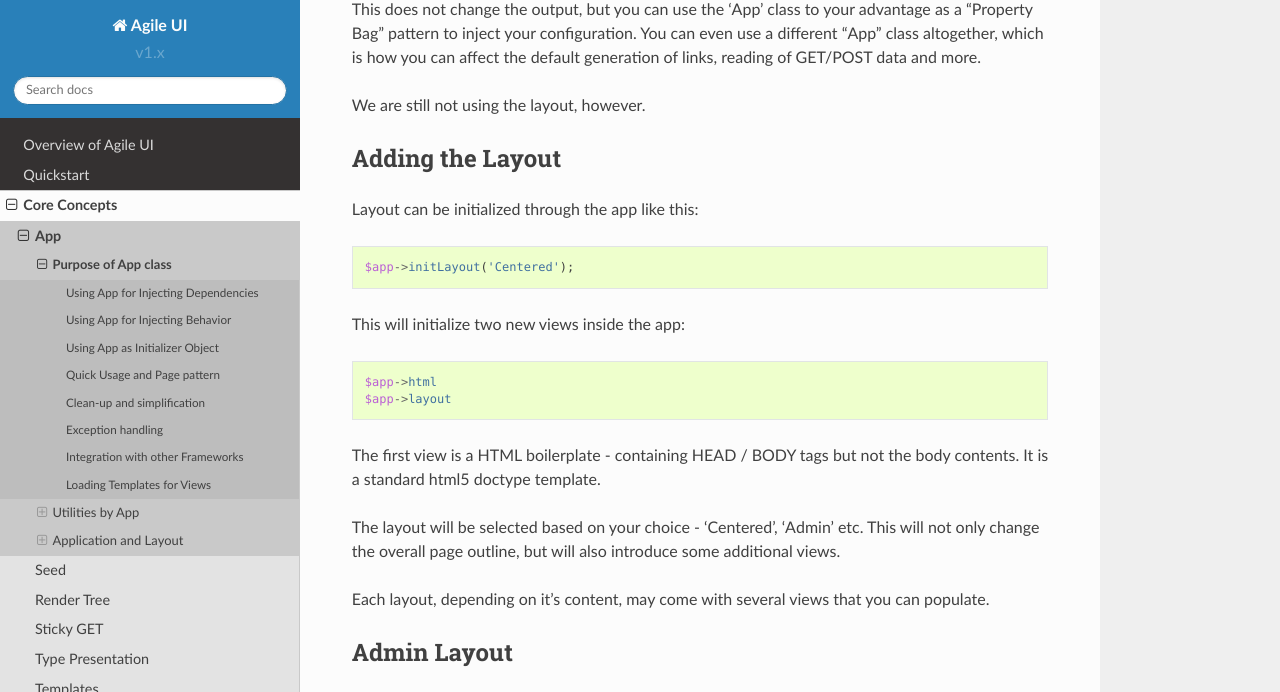
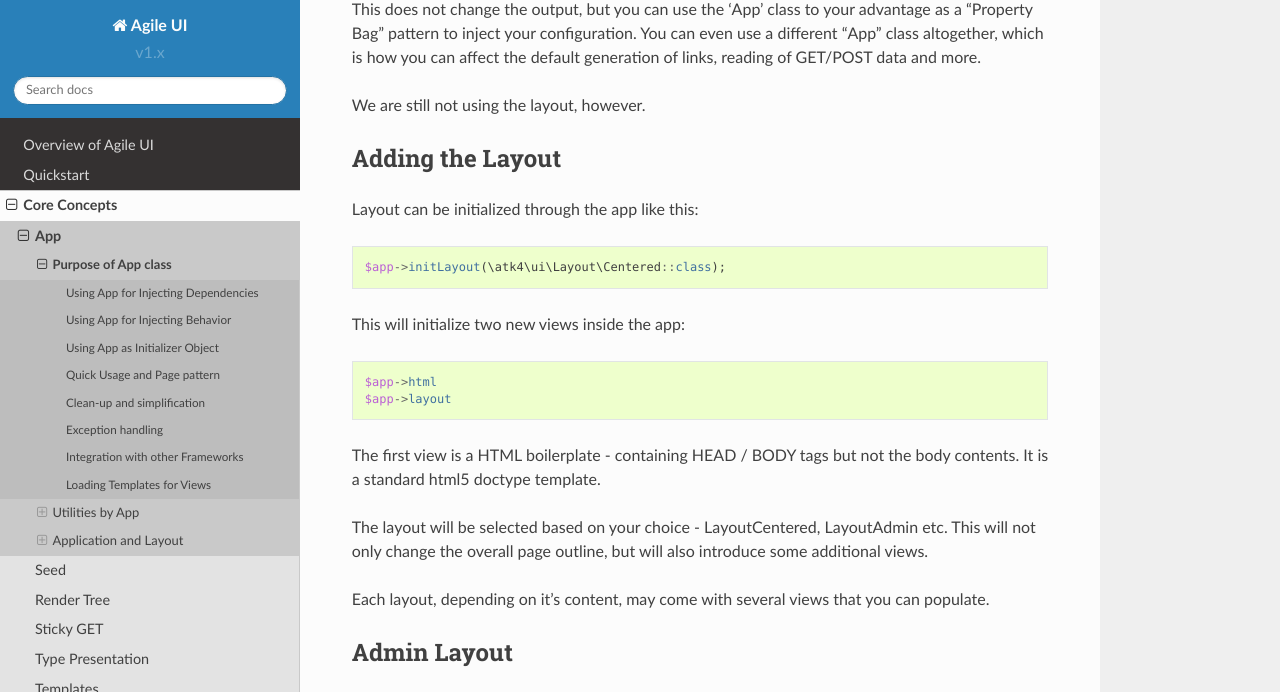
Before and after one commit to atk4/ui, a Sphinx documentation site: the page built from docs/app.rst, in a window 1280 px wide and 1400 px high, scrolled down 10788 px. Shown: the top 692 px of the window. Built offline with Sphinx 7.4.7 and the Read the Docs theme 2.0.0, drawn with Linux system fonts in a browser that asks for light colours; pages that are not in the unit, such as notebooks, are missing from menus; cross-references to code outside the pages are shown as plain code; some of the changed text lies outside the part shown; grey boxes are pictures that could not be loaded.

Commit message:
fix atk4\ui\Layout

```diff
--- a/docs/app.rst
+++ b/docs/app.rst
@@ -15,7 +15,7 @@
 In most use-scenarios, however, you would create instance of an App class yourself before other components::
 
     $app = new \atk4\ui\App('My App');
-    $app->initLayout('Centered');
+    $app->initLayout(\atk4\ui\Layout\Centered::class);
     LoremIpsum::addTo($app);
 
 As you add one component into another, they will automatically inherit reference to App class. App
@@ -80,7 +80,7 @@
 
             // App class may be used for pages that do not require authentication
             if (!$auth) {
-                $this->initLayout('Centered');
+                $this->initLayout(\atk4\ui\Layout\Centered::class);
                 return;
             }
 
@@ -91,7 +91,7 @@
 
             // Make sure user is valid
             if(!$this->user->loaded()) {
-                $this->initLayout('Centered');
+                $this->initLayout(\atk4\ui\Layout\Centered::class);
                 Message::addTo($this, ['Login Required', 'error']);
                 Button::addTo($this, ['Login', 'primary'])->link('index.php');
                 exit;
@@ -100,7 +100,7 @@
             // Load company data (System) for present user
             $this->company = $this->user->ref('company_id');
 
-            $this->initLayout('Admin');
+            $this->initLayout(\atk4\ui\Layout\Admin::class);
 
             // Add more initialization here, such as a populating menu.
         }
@@ -158,7 +158,7 @@
 By default, App will also catch unhandled exceptions and will present them nicely to the user. If you have a
 better plan for exception, place your code inside a try-catch block.
 
-When Exception is caught, it's displayed using a 'Centered' layout and execution of original application is
+When Exception is caught, it's displayed using a Layout\Centered layout and execution of original application is
 terminated.
 
 Integration with other Frameworks
@@ -387,7 +387,7 @@
 
 Layout can be initialized through the app like this::
 
-    $app->initLayout('Centered');
+    $app->initLayout(\atk4\ui\Layout\Centered::class);
 
 This will initialize two new views inside the app::
 
@@ -397,7 +397,7 @@
 The first view is a HTML boilerplate - containing HEAD / BODY tags but not the body
 contents. It is a standard html5 doctype template.
 
-The layout will be selected based on your choice - 'Centered', 'Admin' etc. This will
+The layout will be selected based on your choice - Layout\Centered, Layout\Admin etc. This will
 not only change the overall page outline, but will also introduce some additional views.
 
 Each layout, depending on it's content, may come with several views that you can populate.
@@ -414,7 +414,7 @@
 
 Populating the left menu object is simply a matter of adding the right menu items to the layout menu::
 
-    $app->initLayout('Admin');
+    $app->initLayout(\atk4\ui\Layout\Admin::class);
     $layout = $app->layout;
 
     // Add item into menu
--- a/docs/core.rst
+++ b/docs/core.rst
@@ -16,7 +16,7 @@
 is::
 
     $app = new \atk4\ui\App('My App');
-    $app->initLayout('Centered');
+    $app->initLayout(\atk4\ui\Layout\Centered::class);
     LoremIpsum::addTo($app);
 
 .. toctree::
--- a/docs/filestructure.rst
+++ b/docs/filestructure.rst
@@ -172,14 +172,14 @@
   <?php
   $rootdir = "../";
   require_once __DIR__ . "init.php";
-  $app->initLayout('Admin');
+  $app->initLayout(\atk4\ui\Layout\Admin::class);
 
 If you want to write an app with a frontend, create a file called "index.php"::
 
   <?php
   $rootdir = "../";
   require_once __DIR__ . "init.php";
-  $app->initLayout('Centered');
+  $app->initLayout(\atk4\ui\Layout\Centered::class);
 
 
 Create your own classes
--- a/docs/overview.rst
+++ b/docs/overview.rst
@@ -117,7 +117,7 @@
 
     // Create Application object and initialize Admin Layout
     $app = new \atk4\ui\App('Offer tracking system');
-    $app->initLayout('Admin');
+    $app->initLayout(\atk4\ui\Layout\Admin::class);
 
     // Connect to database and place a fully-interactive CRUD
     $db = new \atk4\data\Persistence_SQL($dsn);
--- a/docs/quickstart.rst
+++ b/docs/quickstart.rst
@@ -38,7 +38,7 @@
     require_once __DIR__ . '/vendor/autoload.php'; // 2
 
     $app = new \atk4\ui\App('My First App');       // 3
-    $app->initLayout('Centered');                  // 4
+    $app->initLayout(\atk4\ui\Layout\Centered::class);                  // 4
 
     \atk4\ui\HelloWorld::addTo($app);                       // 5
 
@@ -51,7 +51,7 @@
 
 .. [#f3] The `App` class represents your web application. This line may change if you integrate Agile UI with another framework.
 
-.. [#f4] Specifies default page layout for your application. Try changing between 'Centered' and 'Admin'
+.. [#f4] Specifies default page layout for your application. Try changing between Layout\Centered and Layout\Centered.
 
 .. [#f5] Creates new component 'HelloWorld' and adds it into Application Layout.
 
@@ -105,7 +105,7 @@
     require_once __DIR__ . '/vendor/autoload.php';
 
     $app = new \atk4\ui\App('ToDo List');
-    $app->initLayout('Centered');
+    $app->initLayout(\atk4\ui\Layout\Centered::class);
 
 All components of Agile Data are database-agnostic and will not concern themselves with the way how you store data.
 I will start the session and connect `persistence <https://agile-data.readthedocs.io/en/develop/persistence.html>`_
--- a/docs/render.rst
+++ b/docs/render.rst
@@ -53,7 +53,7 @@
 When you create an application and select a Layout, the layout is automatically initialized::
 
     $app = new \atk4\ui\App();
-    $app->initLayout('Centered');
+    $app->initLayout(\atk4\ui\Layout\Centered::class);
 
     echo $app->layout->name; // present, because layout is initialized!
 
```
Also changed, not shown: README.md (+3 -3 lines), 4 other files.
